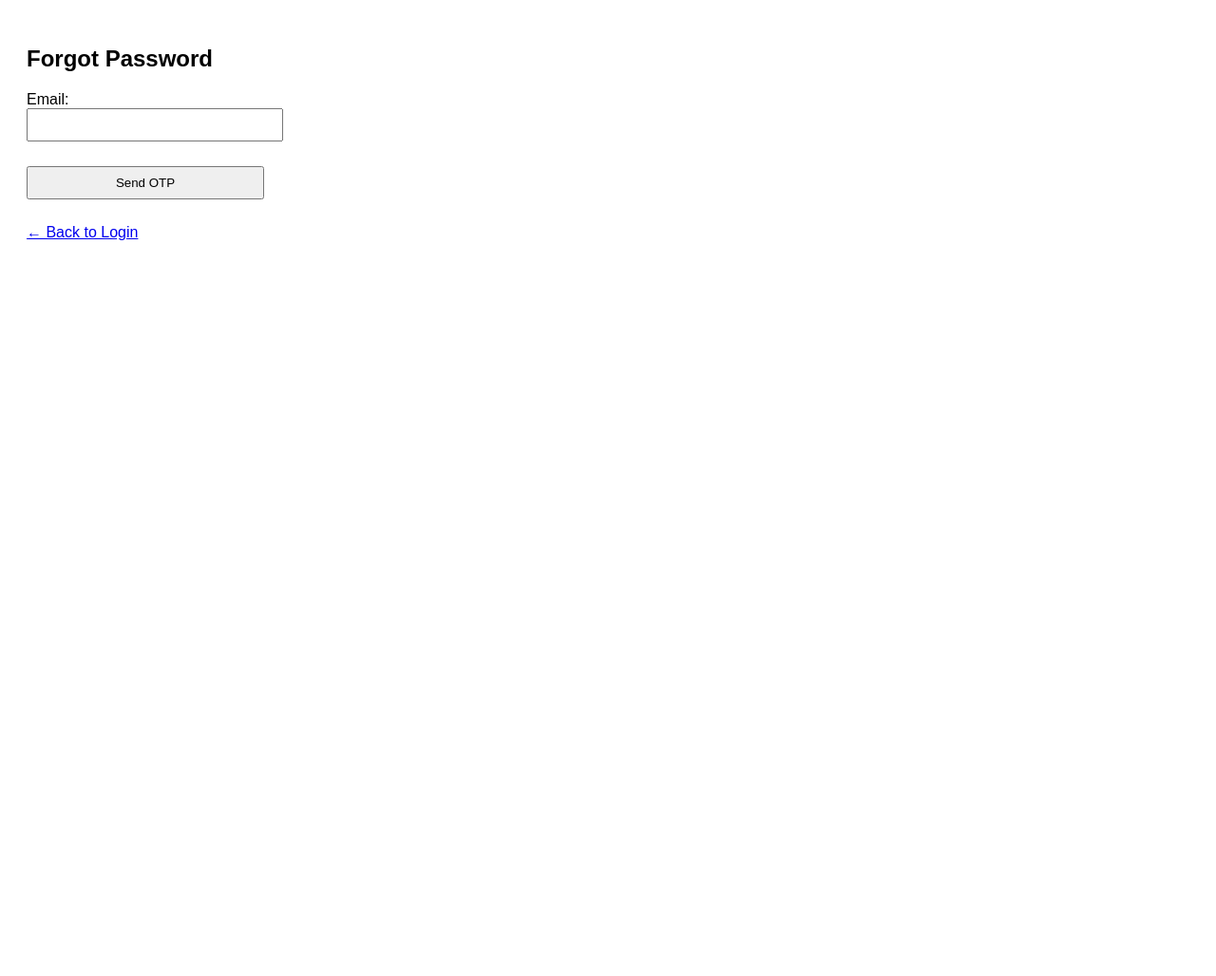
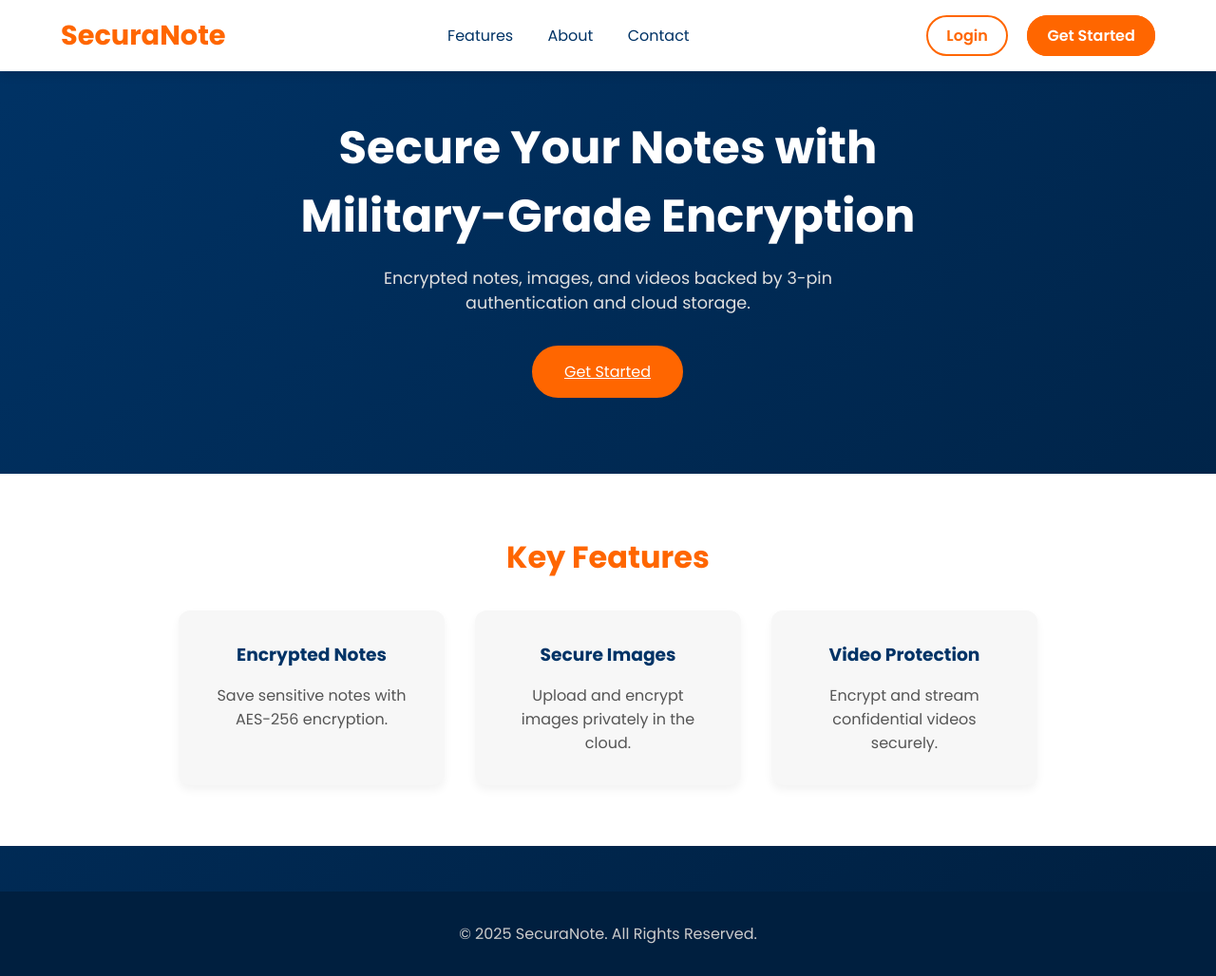
Before and after one commit to Aparna-26-02/Securanote, a Flask app: page /forgot_password in a window 1280 px wide. Shown: the whole page at 95% size. Before the commit the page ends 253 px from the top, so only its background shows below. Run offline with Flask 3, Linux system fonts and the light colour scheme; parts of the project's set-up code (start-up, migrations or seed data) failed here and were passed over.

Commit message:
Update forgot_password.html

```diff
--- a/Securanote/securanote/templates/forgot_password.html
+++ b/Securanote/securanote/templates/forgot_password.html
@@ -1,45 +1,228 @@
 <!DOCTYPE html>
 <html lang="en">
 <head>
-    <meta charset="UTF-8">
-    <title>Forgot Password</title>
+  <meta charset="UTF-8" />
+  <meta name="viewport" content="width=device-width, initial-scale=1.0"/>
+  <title>SecuraNote</title>
+  <link href="https://fonts.googleapis.com/css2?family=Poppins:wght@400;600;700&display=swap" rel="stylesheet"/>
+  <link rel="stylesheet" href="https://cdnjs.cloudflare.com/ajax/libs/animate.css/4.1.1/animate.min.css"/>
   <style>
+    * {
+      margin: 0; padding: 0; box-sizing: border-box;
+      font-family: 'Poppins', sans-serif;
+    }
+
     body {
-            font-family: Arial, sans-serif;
-            padding: 20px;
+      background: linear-gradient(to bottom right, #003366, #001F3F);
+      color: #fff;
+      overflow-x: hidden;
     }
-        input, button {
-            padding: 8px;
-            width: 250px;
-            margin-bottom: 10px;
+
+    header {
+      width: 100%;
+      background: #fff;
+      padding: 1rem 5%;
+      display: flex;
+      justify-content: space-between;
+      align-items: center;
+      position: fixed;
+      top: 0;
+      z-index: 100;
+      box-shadow: 0 4px 10px rgba(0, 0, 0, 0.1);
     }
-        .message-error {
-            color: red;
+
+    .logo {
+      font-size: 1.8rem;
+      font-weight: 700;
+      color: #FF6600;
     }
-        .message-info {
-            color: blue;
+
+    nav a {
+      margin: 0 1rem;
+      text-decoration: none;
+      color: #003366;
+      font-weight: 500;
+      transition: color 0.3s;
+    }
+
+    nav a:hover {
+      color: #FF6600;
+    }
+
+    .btns a {
+      margin-left: 1rem;
+      padding: 0.5rem 1.2rem;
+      border-radius: 25px;
+      font-weight: 600;
+      transition: 0.3s;
+      text-decoration: none;
+    }
+
+    .btn-login {
+      background: transparent;
+      border: 2px solid #FF6600;
+      color: #FF6600;
+    }
+
+    .btn-login:hover {
+      background: #FF6600;
+      color: #fff;
+    }
+
+    .btn-register {
+      background: #FF6600;
+      border: 2px solid #FF6600;
+      color: #fff;
+    }
+
+    .btn-register:hover {
+      background: #e65c00;
+    }
+
+    .hero {
+      padding: 120px 5% 80px;
+      display: flex;
+      flex-direction: column;
+      align-items: center;
+      text-align: center;
+      animation: fadeIn 1.2s ease-in-out;
+    }
+
+    .hero h1 {
+      font-size: 3rem;
+      max-width: 700px;
+      color: #fff;
+      margin-bottom: 1rem;
+    }
+
+    .hero p {
+      font-size: 1.1rem;
+      color: #e0e0e0;
+      max-width: 600px;
+      margin-bottom: 2rem;
+    }
+
+    .hero .btn-register {
+      padding: 0.8rem 2rem;
+      font-size: 1rem;
+      border-radius: 30px;
+    }
+
+    .features {
+      padding: 4rem 5%;
+      background: #fff;
+      color: #003366;
+      text-align: center;
+    }
+
+    .features h2 {
+      font-size: 2rem;
+      color: #FF6600;
+      margin-bottom: 2rem;
+    }
+
+    .features-grid {
+      display: flex;
+      justify-content: center;
+      flex-wrap: wrap;
+      gap: 2rem;
+    }
+
+    .feature-box {
+      background: #f7f7f7;
+      padding: 2rem;
+      border-radius: 12px;
+      width: 280px;
+      box-shadow: 0 5px 10px rgba(0, 0, 0, 0.05);
+      transition: transform 0.3s;
+    }
+
+    .feature-box:hover {
+      transform: translateY(-10px);
+    }
+
+    .feature-box h3 {
+      color: #003366;
+      margin-bottom: 1rem;
+    }
+
+    .feature-box p {
+      color: #555;
+    }
+
+    footer {
+      background: #001F3F;
+      color: #ccc;
+      text-align: center;
+      padding: 2rem 0;
+      margin-top: 3rem;
+    }
+
+    @keyframes fadeIn {
+      from {opacity: 0; transform: translateY(20px);}
+      to {opacity: 1; transform: translateY(0);}
+    }
+
+    @media (max-width: 768px) {
+      .hero h1 {
+        font-size: 2rem;
+      }
+
+      .hero p {
+        font-size: 1rem;
+      }
+
+      header {
+        flex-direction: column;
+        align-items: flex-start;
+      }
+
+      nav {
+        margin-top: 0.5rem;
+      }
     }
   </style>
 </head>
 <body>
+  <header class="animate__animated animate__fadeInDown">
+    <div class="logo">SecuraNote</div>
+    <nav>
+      <a href="#features">Features</a>
+      <a href="#about">About</a>
+      <a href="#contact">Contact</a>
+    </nav>
+    <div class="btns">
+      <a href="login.html" class="btn-login">Login</a>
+      <a href="register.html" class="btn-register">Get Started</a>
+    </div>
+  </header>
 
-<h2>Forgot Password</h2>
+  <section class="hero">
+    <h1 class="animate__animated animate__fadeInLeft">Secure Your Notes with Military-Grade Encryption</h1>
+    <p class="animate__animated animate__fadeInRight">Encrypted notes, images, and videos backed by 3-pin authentication and cloud storage.</p>
+    <a href="register.html" class="btn-register animate__animated animate__zoomIn">Get Started</a>
+  </section>
 
-<!-- Flash Messages -->
-{% with messages = get_flashed_messages(with_categories=true) %}
-    {% if messages %}
-        {% for category, message in messages %}
-            <p class="message-{{ category }}">{{ message }}</p>
-        {% endfor %}
-    {% endif %}
-{% endwith %}
+  <section id="features" class="features">
+    <h2>Key Features</h2>
+    <div class="features-grid">
+      <div class="feature-box">
+        <h3>Encrypted Notes</h3>
+        <p>Save sensitive notes with AES-256 encryption.</p>
+      </div>
+      <div class="feature-box">
+        <h3>Secure Images</h3>
+        <p>Upload and encrypt images privately in the cloud.</p>
+      </div>
+      <div class="feature-box">
+        <h3>Video Protection</h3>
+        <p>Encrypt and stream confidential videos securely.</p>
+      </div>
+    </div>
+  </section>
 
-<form method="POST">
-  <p>Email:<br><input type="email" name="email" required></p>
-  <input type="submit" value="Send OTP">
-</form>
-
-<p><a href="{{ url_for('auth.login') }}">← Back to Login</a></p>
-
+  <footer>
+    <p>&copy; 2025 SecuraNote. All Rights Reserved.</p>
+  </footer>
 </body>
 </html>
```
Lines whose indentation alone changed are shown as unchanged.
